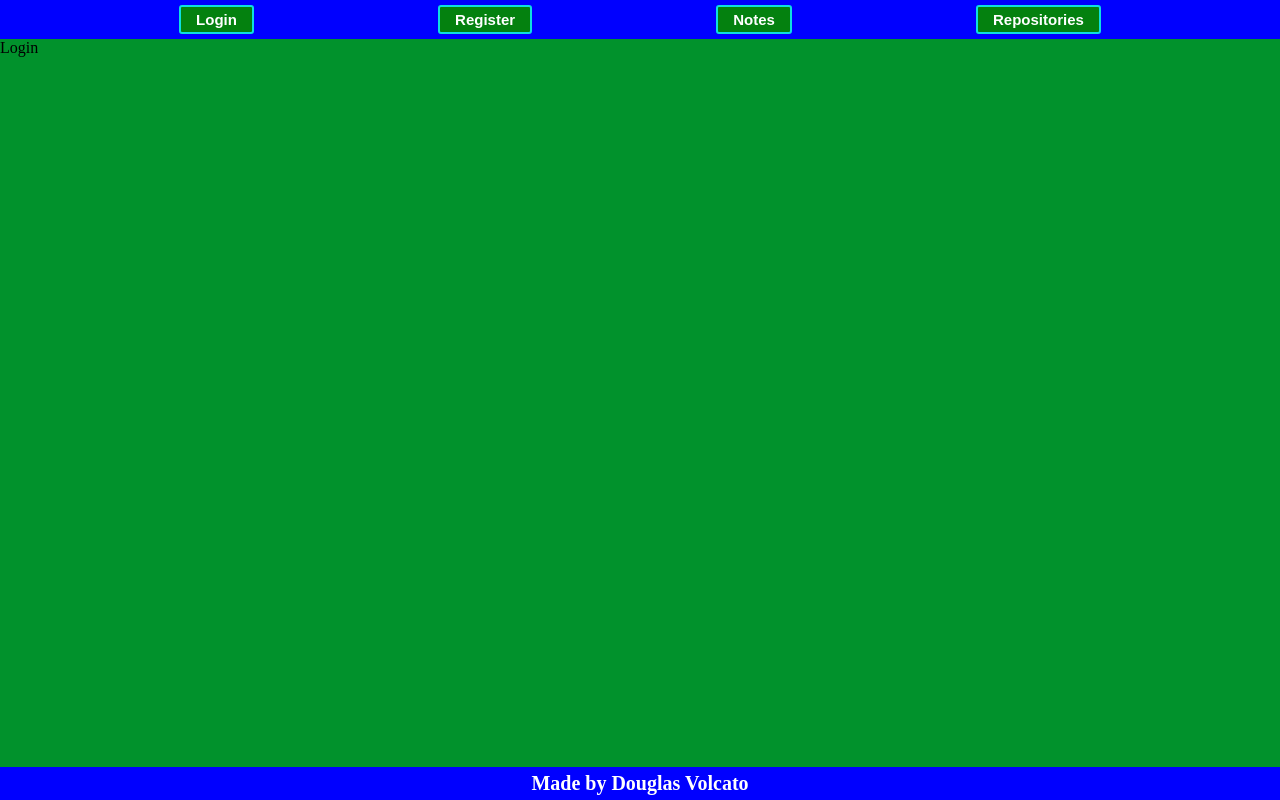
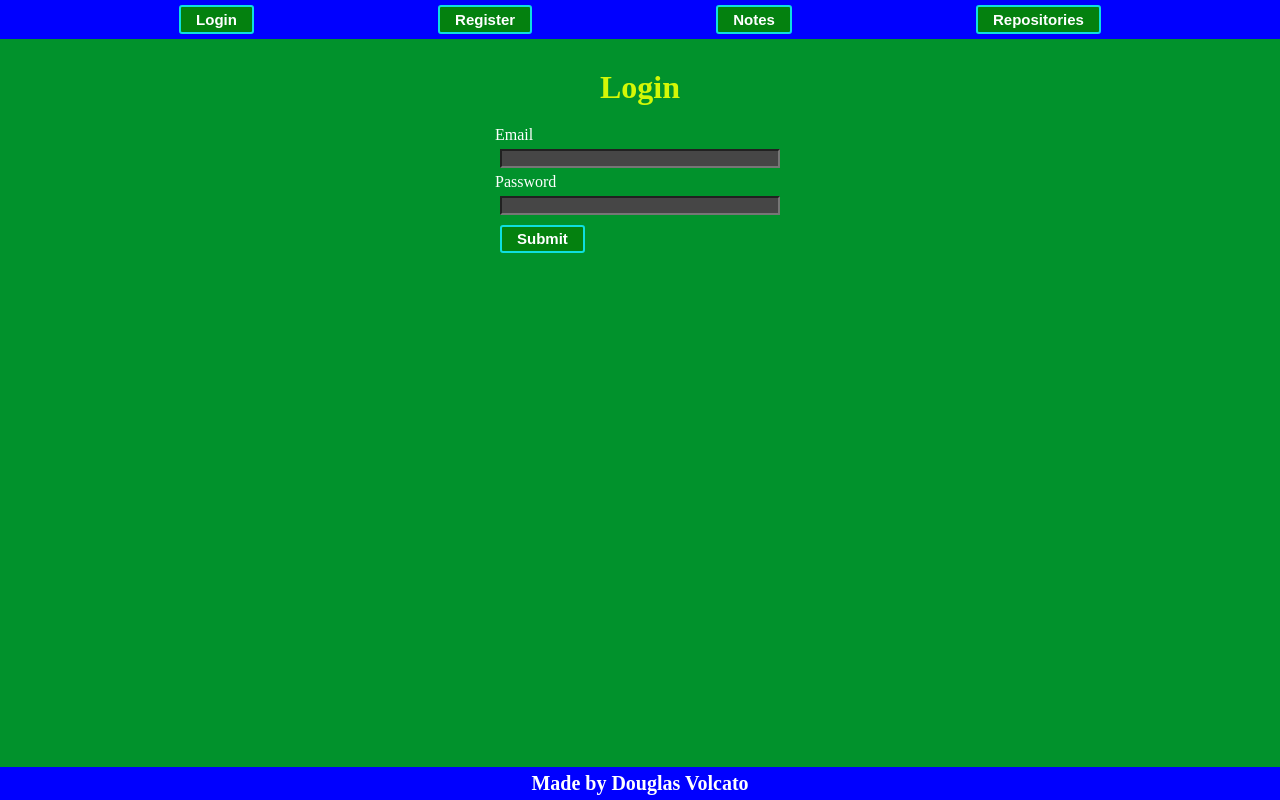
Before and after one commit to DouglasVolcato/github-repository-management-frontend-v3.0, a React (Vite) app: page / in a window 1280 px wide. Built offline with nearby package versions, Linux system fonts and the light colour scheme.

Commit message:
chore: add style components to login page

```diff
--- a/src/pages/Login.tsx
+++ b/src/pages/Login.tsx
@@ -1,3 +1,26 @@
+import { useState } from "react";
+import { Form } from "../components/Form";
+import { PageTitle } from "../components/PageTitle";
+
 export function Login() {
-  return <div>Login</div>;
+  const [loginInfo, setLoginInfo] = useState({
+    Email: "",
+    Password: "",
+  });
+
+  function makeLogin() {
+    alert(loginInfo.Email + " " + loginInfo.Password);
+  }
+
+  return (
+    <div className="Login">
+      <PageTitle name={"Login"} />
+      <Form
+        state={loginInfo}
+        setStateFunction={setLoginInfo}
+        buttonName={"Submit"}
+        buttonFunction={() => makeLogin()}
+      />
+    </div>
+  );
 }
```
